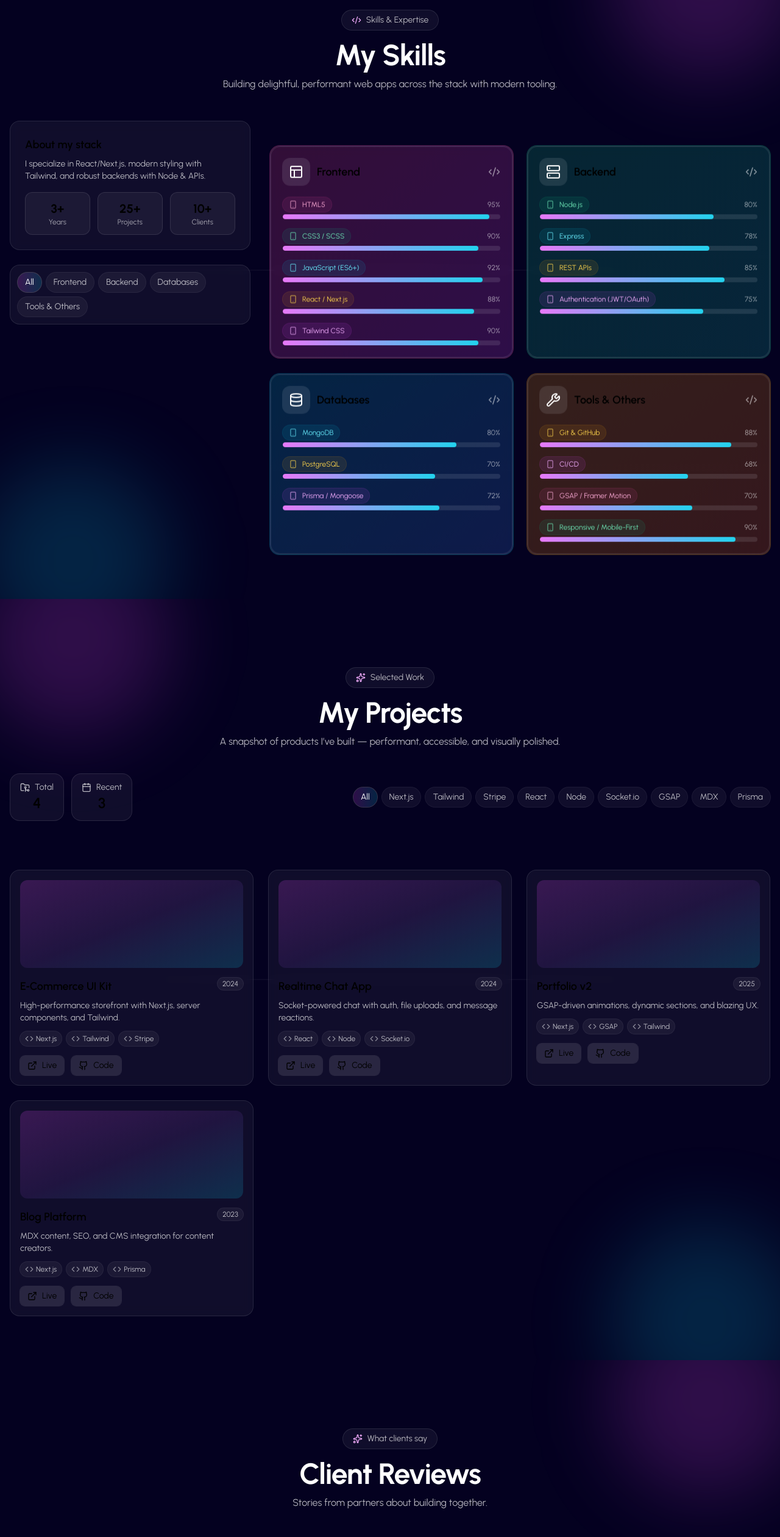
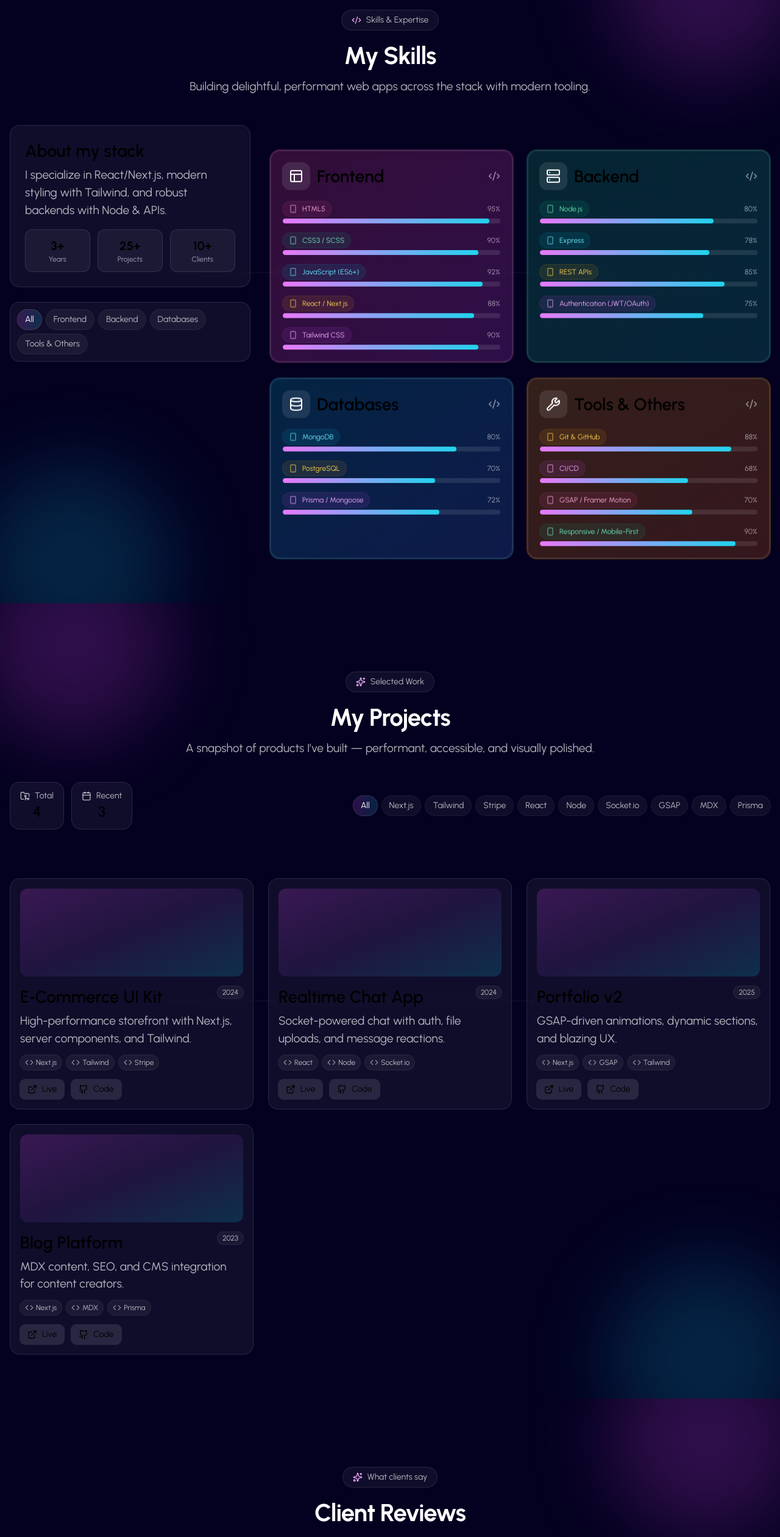
Before and after one commit to SahelQureshi/SahelPortfolio, a Next.js app: page / in a window 1280 px wide. Shown: the part 3685-6205 px from the top of the page at 61% size. Built offline with nearby package versions, Linux system fonts and the light colour scheme.

Commit message:
new sections added to it

```diff
--- a/components/Contact/Contact.js
+++ b/components/Contact/Contact.js
@@ -48,16 +48,16 @@ const Contact = () => {
         <span className="inline-flex items-center gap-2 rounded-full border border-white/10 bg-white/5 px-3 py-1 text-xs uppercase tracking-wider text-white/70">
           <span className="h-1.5 w-1.5 rounded-full bg-fuchsia-400" /> Let's build something
         </span>
-        <h2 className="mt-4 text-3xl font-bold sm:text-4xl">Contact</h2>
-        <p className="mt-2 text-white/70">Have an idea or project in mind? Drop a line and I’ll get back to you.</p>
+        <h2 className="mt-4 font-bold text-h2-xs sm:text-h2-sm md:text-h2-md lg:text-h2-lg lgg:text-h2-lgg xl:text-h2-xl 2xl:text-h2-2xl">Contact</h2>
+        <p className="mt-2 text-white/70 text-p-xs sm:text-p-sm md:text-p-md lg:text-p-lg lgg:text-p-lgg xl:text-p-xl 2xl:text-p-2xl">Have an idea or project in mind? Drop a line and I’ll get back to you.</p>
       </div>
 
       {/* grid */}
       <div className="mt-12 grid items-start gap-8 md:grid-cols-2">
         {/* left: info card */}
         <div ref={leftRef} className="relative overflow-hidden rounded-2xl border border-white/10 bg-white/5 p-6 backdrop-blur">
-          <h3 className="text-xl font-semibold">Let’s talk</h3>
-          <p className="mt-2 text-sm text-white/70">
+          <h3 className="font-semibold text-h5-xs sm:text-h5-sm md:text-h5-md lg:text-h5-lg lgg:text-h5-lgg xl:text-h5-xl 2xl:text-h5-2xl">Let’s talk</h3>
+          <p className="mt-2 text-white/70 text-p-xs sm:text-p-sm md:text-p-md lg:text-p-lg lgg:text-p-lgg xl:text-p-xl 2xl:text-p-2xl">
             I’m available for freelance work, collaborations, and full-time roles. Tell me about your goals and timeline.
           </p>
 
--- a/components/Projects/Projects.js
+++ b/components/Projects/Projects.js
@@ -111,10 +111,10 @@ const Projects = () => {
             <Sparkles className="h-4 w-4 text-fuchsia-300" />
             <span>Selected Work</span>
           </div>
-          <h2 className="mt-4 text-3xl font-bold tracking-tight md:text-5xl text-white">
+          <h2 className="mt-4 font-bold tracking-tight text-h2-xs sm:text-h2-sm md:text-h2-md lg:text-h2-lg lgg:text-h2-lgg xl:text-h2-xl 2xl:text-h2-2xl text-white">
             My <span className="text-white">Projects</span>
           </h2>
-          <p className="mt-3 text-white/70">
+          <p className="mt-3 text-white/70 text-p-xs sm:text-p-sm md:text-p-md lg:text-p-lg lgg:text-p-lgg xl:text-p-xl 2xl:text-p-2xl">
             A snapshot of products I’ve built — performant, accessible, and visually polished.
           </p>
         </div>
@@ -165,10 +165,10 @@ const Projects = () => {
               </div>
 
               <div className="mt-4 flex items-start justify-between gap-2">
-                <h3 className="text-lg font-semibold">{p.title}</h3>
+                <h3 className="font-semibold text-h5-xs sm:text-h5-sm md:text-h5-md lg:text-h5-lg lgg:text-h5-lgg xl:text-h5-xl 2xl:text-h5-2xl">{p.title}</h3>
                 <span className="rounded-full bg-white/5 px-2 py-0.5 text-xs text-white/70 ring-1 ring-white/10">{p.year}</span>
               </div>
-              <p className="mt-2 text-sm text-white/70">{p.description}</p>
+              <p className="mt-2 text-white/70 text-p-xs sm:text-p-sm md:text-p-md lg:text-p-lg lgg:text-p-lgg xl:text-p-xl 2xl:text-p-2xl">{p.description}</p>
 
               <div className="mt-3 flex flex-wrap gap-2">
                 {p.tags.map((t) => (
--- a/components/Reviews/Reviews.js
+++ b/components/Reviews/Reviews.js
@@ -154,7 +154,7 @@ const Reviews = () => {
           <span className="pointer-events-none absolute inset-0 rounded-full ring-1 ring-white/10" />
         </div>
         <div className="min-w-0">
-          <h3 className="text-base font-semibold leading-tight">{r.name}</h3>
+          <h3 className="font-semibold leading-tight text-h5-xs sm:text-h5-sm md:text-h5-md lg:text-h5-lg lgg:text-h5-lgg xl:text-h5-xl 2xl:text-h5-2xl">{r.name}</h3>
           <p className="text-xs text-white/60">{r.role}</p>
         </div>
       </div>
@@ -187,10 +187,10 @@ const Reviews = () => {
             <Sparkles className="h-4 w-4 text-fuchsia-300" />
             <span>What clients say</span>
           </div>
-          <h2 className="mt-4 text-3xl font-bold tracking-tight md:text-5xl text-white">
+          <h2 className="mt-4 font-bold tracking-tight text-h2-xs sm:text-h2-sm md:text-h2-md lg:text-h2-lg lgg:text-h2-lgg xl:text-h2-xl 2xl:text-h2-2xl text-white">
             Client <span className="text-white">Reviews</span>
           </h2>
-          <p className="mt-3 text-white/70">Stories from partners about building together.</p>
+          <p className="mt-3 text-white/70 text-p-xs sm:text-p-sm md:text-p-md lg:text-p-lg lgg:text-p-lgg xl:text-p-xl 2xl:text-p-2xl">Stories from partners about building together.</p>
         </div>
 
         {/* Owl-style carousel */}
@@ -236,7 +236,7 @@ const Reviews = () => {
 
         {/* CTA */}
         <div className="mx-auto mt-10 max-w-3xl text-center">
-          <p className="text-white/70">Want more references? I’m happy to connect you directly.</p>
+          <p className="text-white/70 text-p-xs sm:text-p-sm md:text-p-md lg:text-p-lg lgg:text-p-lgg xl:text-p-xl 2xl:text-p-2xl">Want more references? I’m happy to connect you directly.</p>
         </div>
       </div>
     </section>
--- a/components/Skills/Skills.js
+++ b/components/Skills/Skills.js
@@ -150,10 +150,10 @@ const Skills = () => {
             <Code2 className="h-4 w-4 text-fuchsia-300" />
             <span>Skills & Expertise</span>
           </div>
-          <h2 className="mt-4 text-3xl font-bold tracking-tight md:text-5xl text-white">
+          <h2 className="mt-4 font-bold tracking-tight text-h2-xs sm:text-h2-sm md:text-h2-md lg:text-h2-lg lgg:text-h2-lgg xl:text-h2-xl 2xl:text-h2-2xl text-white">
             My <span className="text-white">Skills</span>
           </h2>
-          <p className="mt-3 text-white/70">
+          <p className="mt-3 text-white/70 text-p-xs sm:text-p-sm md:text-p-md lg:text-p-lg lgg:text-p-lgg xl:text-p-xl 2xl:text-p-2xl">
             Building delightful, performant web apps across the stack with modern tooling.
           </p>
         </div>
@@ -163,8 +163,8 @@ const Skills = () => {
           {/* Left: sticky info + filters */}
           <aside className="md:col-span-4 space-y-6 md:sticky md:top-24 self-start">
             <div className="rounded-2xl border border-white/10 bg-white/5 p-6 backdrop-blur">
-              <h3 className="text-lg font-semibold">About my stack</h3>
-              <p className="mt-2 text-sm text-white/70">
+              <h3 className="font-semibold text-h5-xs sm:text-h5-sm md:text-h5-md lg:text-h5-lg lgg:text-h5-lgg xl:text-h5-xl 2xl:text-h5-2xl">About my stack</h3>
+              <p className="mt-2 text-white/70 text-p-xs sm:text-p-sm md:text-p-md lg:text-p-lg lgg:text-p-lgg xl:text-p-xl 2xl:text-p-2xl">
                 I specialize in React/Next.js, modern styling with Tailwind, and robust backends with Node & APIs.
               </p>
               <div className="mt-4 grid grid-cols-3 gap-3 text-center">
@@ -221,7 +221,7 @@ const Skills = () => {
                     <div className="rounded-xl bg-white/10 p-2.5 ring-1 ring-white/10">
                       <Icon className="h-6 w-6 text-white" />
                     </div>
-                    <h3 className="text-lg font-semibold">{title}</h3>
+                    <h3 className="font-semibold text-h5-xs sm:text-h5-sm md:text-h5-md lg:text-h5-lg lgg:text-h5-lgg xl:text-h5-xl 2xl:text-h5-2xl">{title}</h3>
                   </div>
                   <Code2 className="h-5 w-5 text-white/50" />
                 </div>
```
